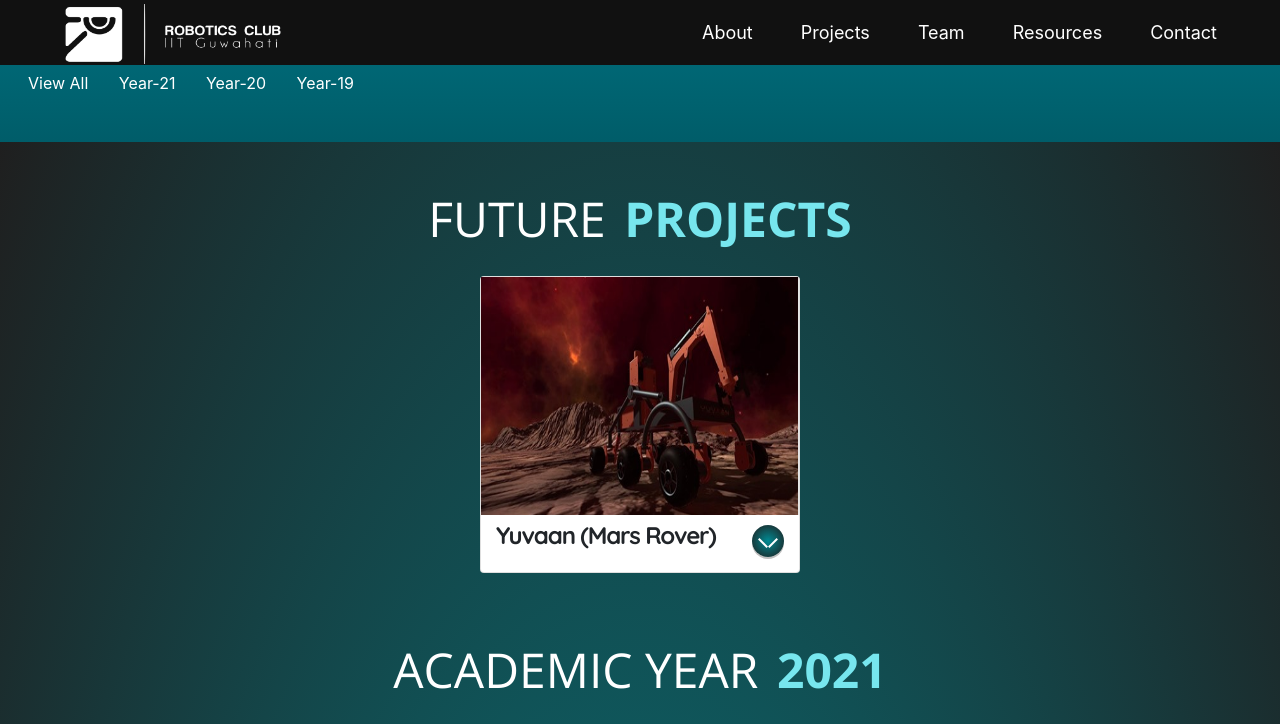
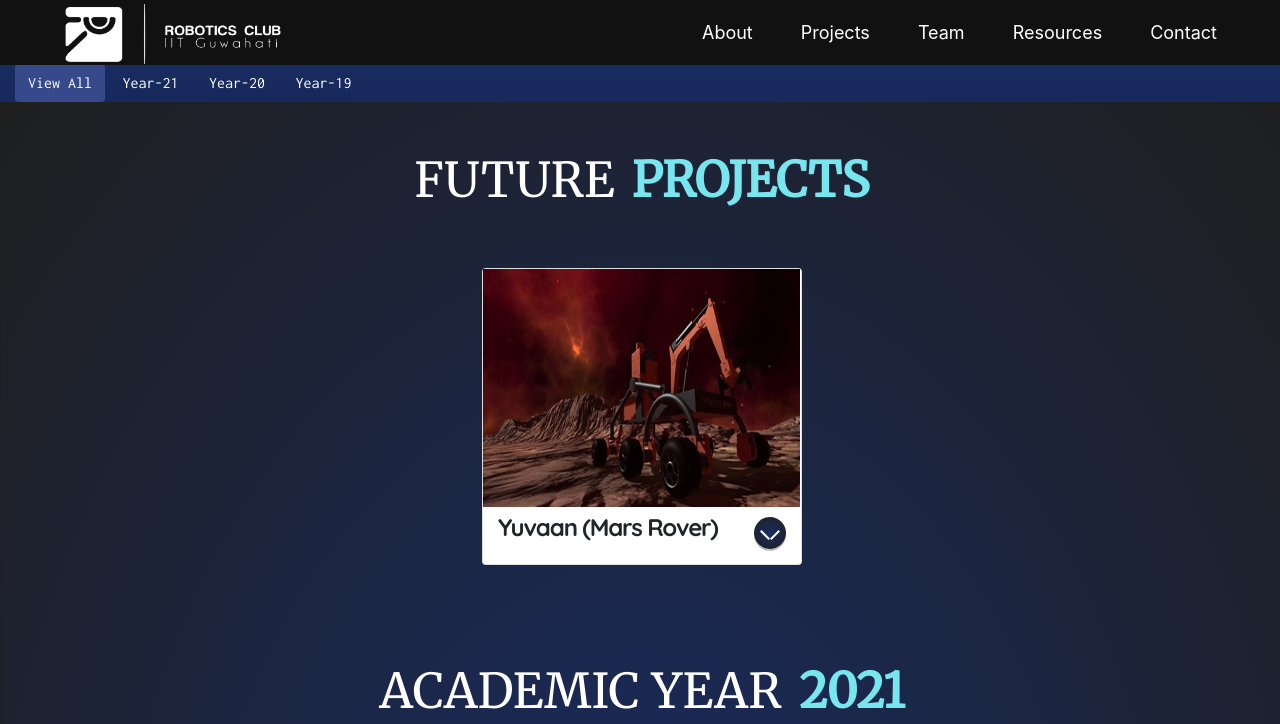
Before and after one commit to roboclubiitg/roboclubiitg.github.io, a plain HTML site: page project.html in a window 1280 px wide. Shown: the top 724 px of the page. Drawn offline with nearby package versions, Linux system fonts and the light colour scheme; a script that the page names is missing; a web font is replaced by a local one.

Commit message:
Update index.css

```diff
--- a/css/index.css
+++ b/css/index.css
@@ -60,7 +60,7 @@
 
 .section-title {
     color: black;
-    font-family: "Open sans";
+    font-family: 'Merriweather', serif;
     font-size: 48px;
     text-transform: uppercase;
     text-align: center;
@@ -70,7 +70,7 @@
 
 .span-title {
   color:#120078;
-  font-family: "Open sans";
+  font-family: 'Merriweather', serif;
   font-size: 48px;
   font-weight: 900;
   text-transform: uppercase;
@@ -138,7 +138,7 @@
 /* project section */
 
 .project-section{
-  background-image:linear-gradient( rgb(0, 105, 119),rgb(0, 0, 0));
+  background-image:linear-gradient( #192c62,rgb(0, 0, 0));
   background-size: cover;
   background-attachment: fixed;
 }
@@ -262,8 +262,9 @@
 }
 
  /* project Section */
+
  a.btn {
-  background-image:radial-gradient(#008a93,rgb(31, 31, 31)) ;
+  background-image:radial-gradient(#192C62,rgb(31, 31, 31)) ;
   border-radius: 4px;
   box-shadow: 0 2px 0px 0 rgba(0, 0, 0, 0.25);
   color: #ffffff;
@@ -274,28 +275,73 @@
   transition: all 0.1s 0s ease-out;
 }
 .no-touch a.btn:hover {
-  background-image:radial-gradient(#008a93,rgb(31, 31, 31)) ;
+  background-image:radial-gradient(#192C62,rgb(31, 31, 31)) ;
   box-shadow: 0px 8px 2px 0 rgba(0, 0, 0, 0.075);
   transform: translateY(-2px);
   transition: all 0.25s 0s ease-out;
 }
 .no-touch a.btn:active,
 a.btn:active {
-  background-image:radial-gradient(#008a93,rgb(31, 31, 31)) ;
+  background-image:radial-gradient(#192C62,rgb(31, 31, 31)) ;
   box-shadow: 0 1px 0px 0 rgba(255, 255, 255, 0.25);
   transform: translate3d(0, 1px, 0);
   transition: all 0.025s 0s ease-out;
 }
+
+.filterDiv {
+  float: left;
+  background-image:radial-gradient(#192C62,rgb(31, 31, 31)) ;
+  width: 100%;
+  height: 100%;
+  text-align: center;
+  margin: 2px;
+  display: none;
+  }
+
+.show {
+  display: block;
+}
+
+.container {
+  margin-top: 20px;
+  overflow: hidden;
+}
+
+/* Style the buttons */
+.btn {
+  background-color: #a69be9;
+  border: none;
+  color: white;
+  font-family: 'Inconsolata', monospace;
+  padding: 12px 16px;
+  text-align: center;
+  display: inline-block;
+  transition-duration: 0.4s;
+  outline: none;
+  cursor: pointer;
+}
+
+.btn:hover {
+  background-color: #36498a;
+}
+
+.btn.active {
+  background-color: #36498a;
+  color: rgb(0, 0, 0);
+}
+
 div.cards {
-  margin: 40px auto;
+  width: 100%;
+  height: 100%;
+  margin: 0px;
+  display: inline-block;
   text-align: center;
-  background-image:radial-gradient(#008a93,rgb(31, 31, 31)) ;
+  background-image:radial-gradient(#192C62,rgb(31, 31, 31)) ;
 }
 div.card {
   background: #ffffff;
   display: inline-block;
-  margin: 20px;
-  max-width: 400px;
+  margin: 50px;
   perspective: 1000;
   position: relative;
   text-align: left;
@@ -308,7 +354,7 @@ div.card img {
   height: 240px;
 }
 div.card .card__image-holder {
-  background: rgba(0, 0, 0, 0.1);
+  background: rgba(0, 0, 0, 0);
   height: 0;
   padding-bottom: 75%;
 }
```
